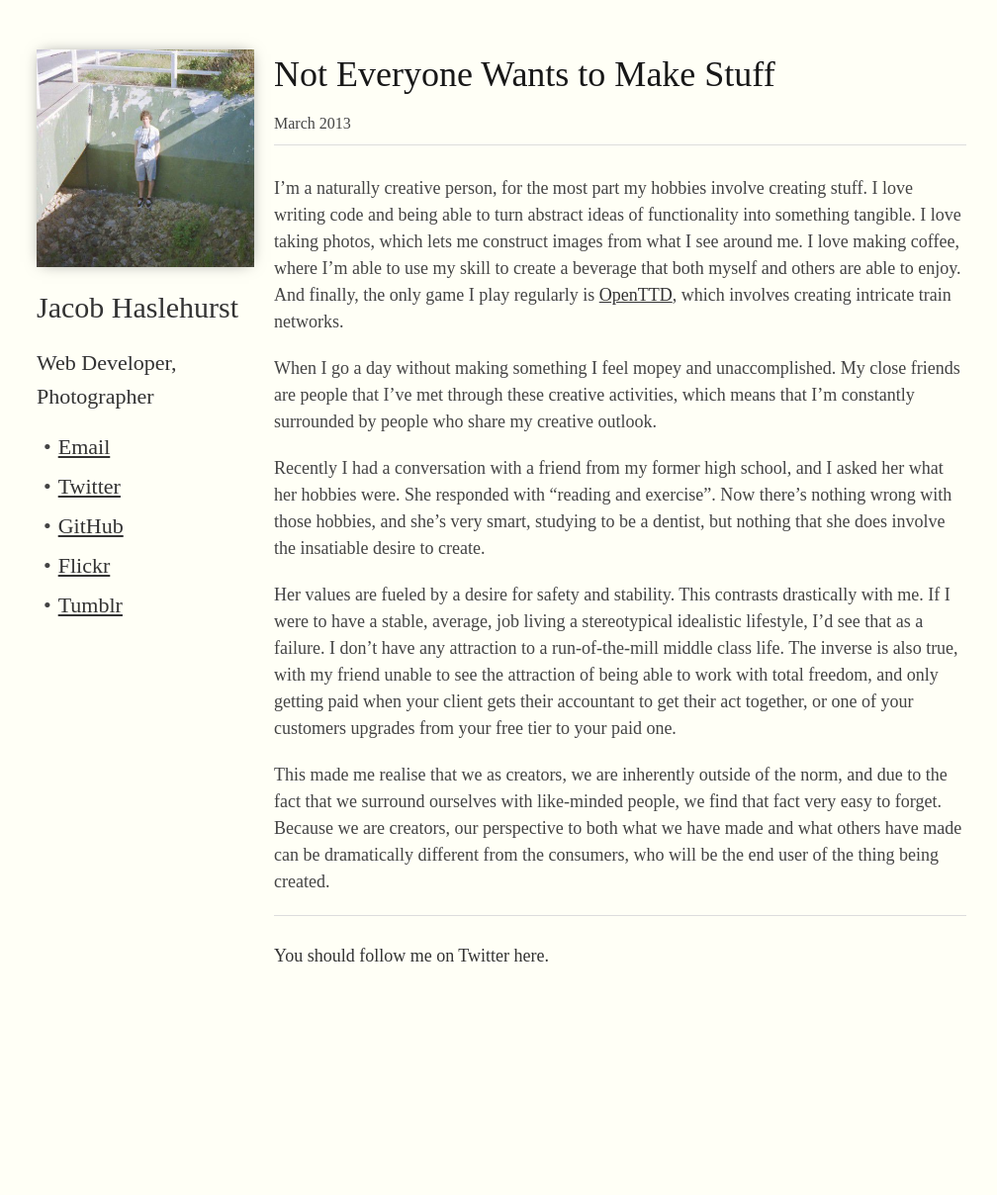
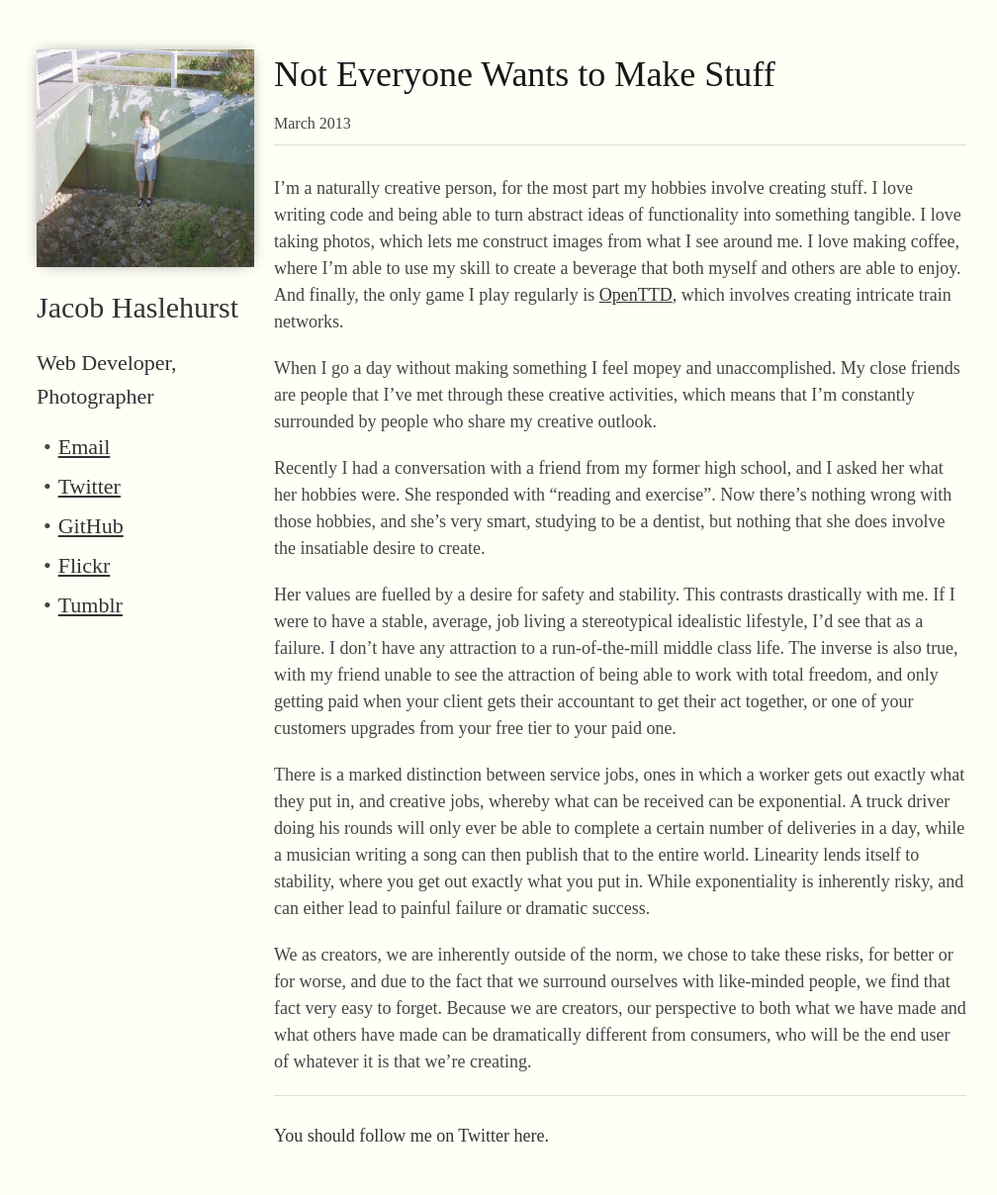
Before and after one commit to jacobh/hzy, a Jekyll site: the page built from _posts/2013-03-05-Not_Everyone_Wants_to_Make_Stuff.md, in a window 1280 px wide. Shown: the whole page at 99% size, without its empty margins (123-1131 px from the left). Built offline with Jekyll 4.4.1, drawn with Linux system fonts in a browser that asks for light colours; before the commit the page ends 1026 px from its top, so only the background shows below that.

Commit message:
fixing a couple of typos + adding the second-to-last paragraph with a new thought

```diff
--- a/_posts/2013-03-05-Not_Everyone_Wants_to_Make_Stuff.md
+++ b/_posts/2013-03-05-Not_Everyone_Wants_to_Make_Stuff.md
@@ -9,6 +9,8 @@ When I go a day without making something I feel mopey and unaccomplished. My clo
 
 Recently I had a conversation with a friend from my former high school, and I asked her what her hobbies were. She responded with “reading and exercise”. Now there’s nothing wrong with those hobbies, and she’s very smart, studying to be a dentist, but nothing that she does involve the insatiable desire to create.
 
-Her values are fueled by a desire for safety and stability. This contrasts drastically with me. If I were to have a stable, average, job living a stereotypical idealistic lifestyle, I’d see that as a failure. I don’t have any attraction to a run-of-the-mill middle class life. The inverse is also true, with my friend unable to see the attraction of being able to work with total freedom, and only getting paid when your client gets their accountant to get their act together, or one of your customers upgrades from your free tier to your paid one.
+Her values are fuelled by a desire for safety and stability. This contrasts drastically with me. If I were to have a stable, average, job living a stereotypical idealistic lifestyle, I’d see that as a failure. I don’t have any attraction to a run-of-the-mill middle class life. The inverse is also true, with my friend unable to see the attraction of being able to work with total freedom, and only getting paid when your client gets their accountant to get their act together, or one of your customers upgrades from your free tier to your paid one.
 
-This made me realise that we as creators, we are inherently outside of the norm, and due to the fact that we surround ourselves with like-minded people, we find that fact very easy to forget. Because we are creators, our perspective to both what we have made and what others have made can be dramatically different from the consumers, who will be the end user of the thing being created.
+There is a marked distinction between service jobs, ones in which a worker gets out exactly what they put in, and creative jobs, whereby what can be received can be exponential. A truck driver doing his rounds will only ever be able to complete a certain number of deliveries in a day, while a musician writing a song can then publish that to the entire world. Linearity lends itself to stability, where you get out exactly what you put in. While exponentiality is inherently risky, and can either lead to painful failure or dramatic success.
+
+We as creators, we are inherently outside of the norm, we chose to take these risks, for better or for worse, and due to the fact that we surround ourselves with like-minded people, we find that fact very easy to forget. Because we are creators, our perspective to both what we have made and what others have made can be dramatically different from consumers, who will be the end user of whatever it is that we’re creating.
```
